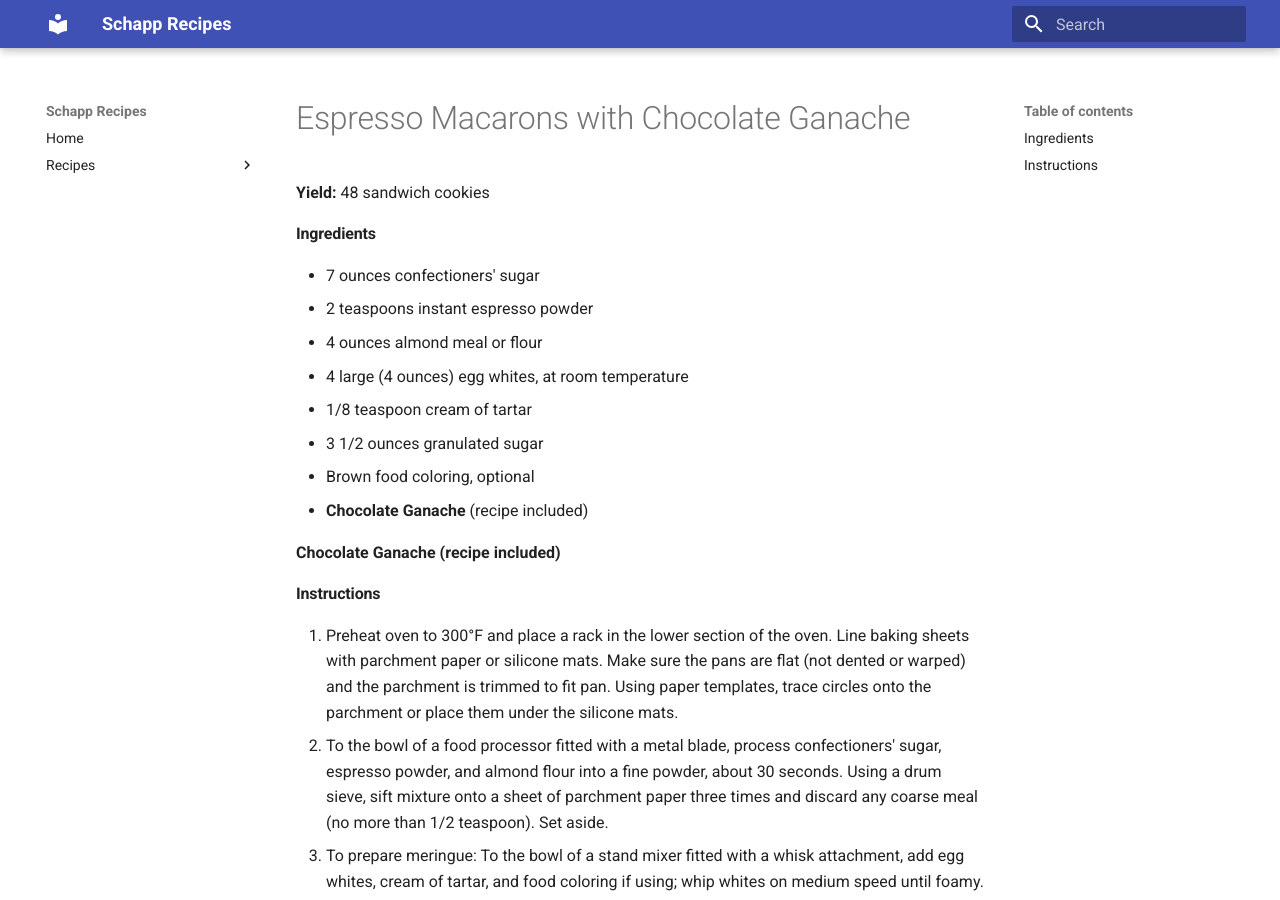
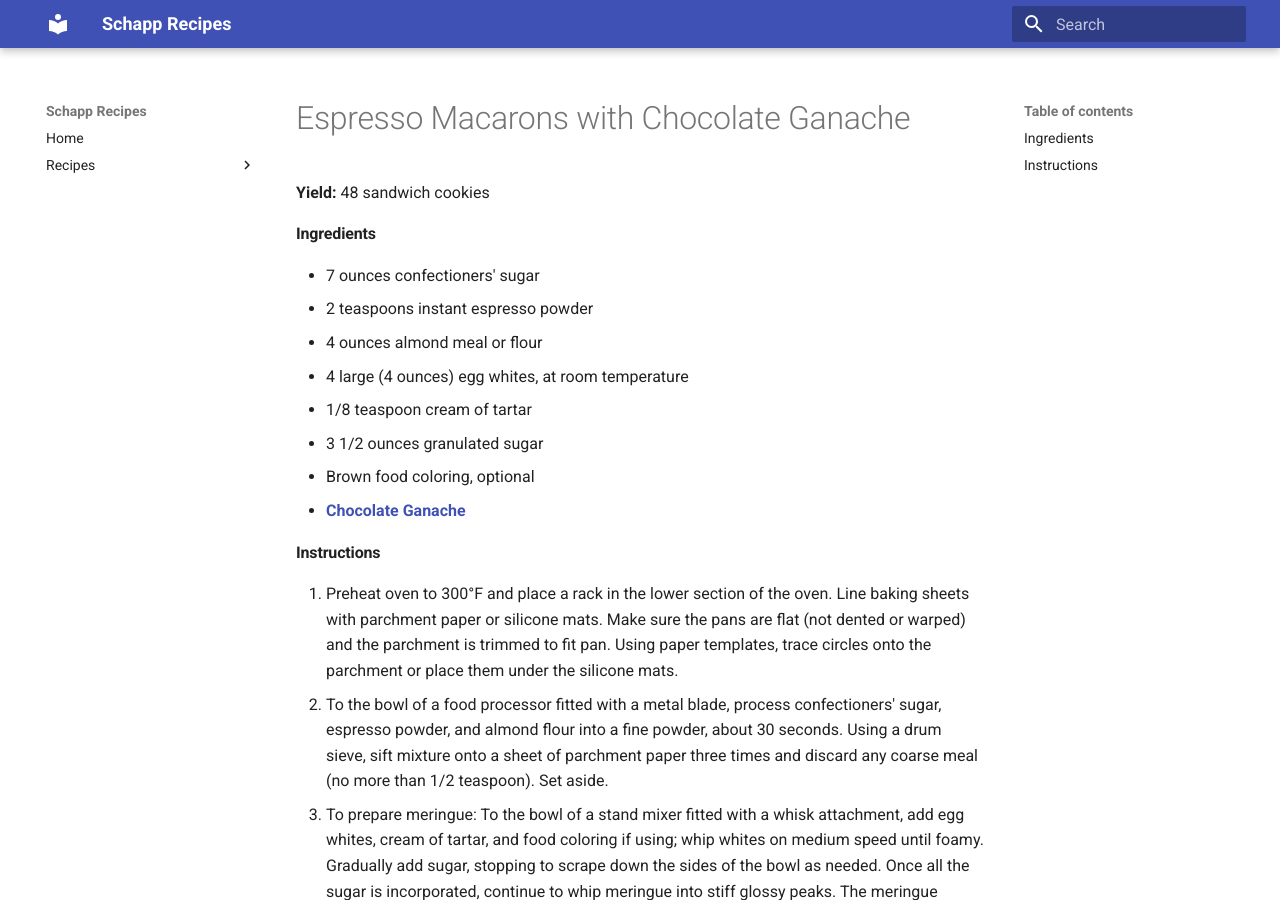
Before and after one commit to MikeSchapp/recipes, an MkDocs documentation site: the page built from docs/dessert/Espresso Macarons with Chocolate Ganache.md, in a window 1280 px wide and 900 px high. Built offline with MkDocs 1.6.1 and Material for MkDocs 9.7.7, drawn with Linux system fonts in a browser that asks for light colours.

Commit message:
Fix: Link to Chocolate Ganache Recipe

```diff
--- a/docs/dessert/Espresso Macarons with Chocolate Ganache.md
+++ b/docs/dessert/Espresso Macarons with Chocolate Ganache.md
@@ -9,9 +9,10 @@
 *   1/8 teaspoon cream of tartar
 *   3 1/2 ounces granulated sugar
 *   Brown food coloring, optional
-*   **Chocolate Ganache** (recipe included)
+*   [**Chocolate Ganache**](
+    ../../dessert/Chocolate%20Ganache.md
+    )
 
-**Chocolate Ganache (recipe included)**
 
 #### Instructions
 
```
